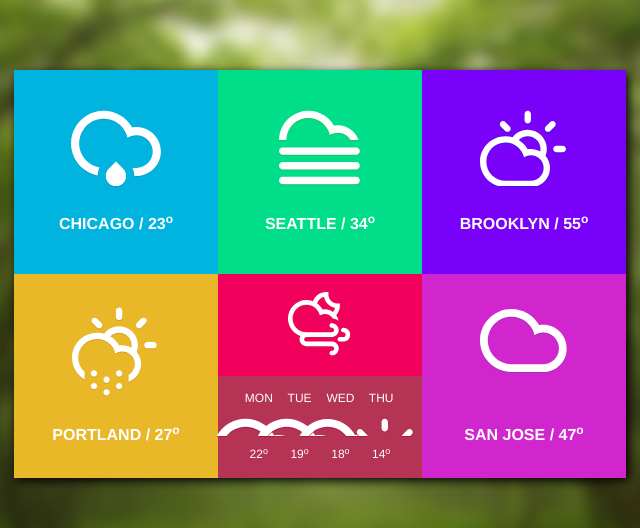
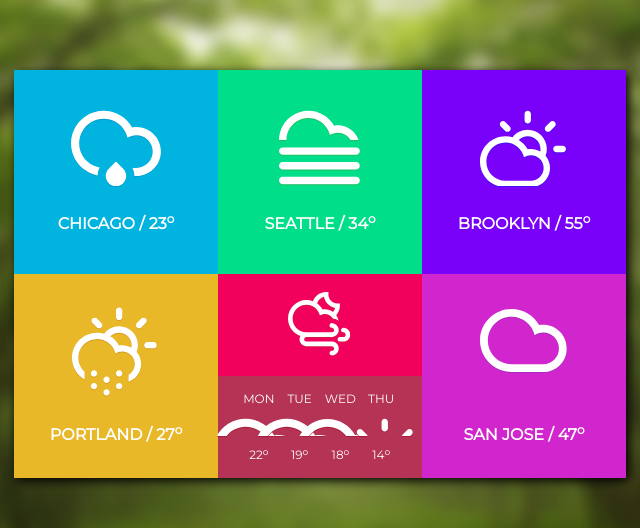
Before and after one commit to volkova-annie/Epam-Forecast-Widget, a website: page index.html in a window 1280 px wide. Shown: the part 126-654 px from the top of the page, 320-960 px from the left. Drawn offline with Linux system fonts and the light colour scheme.

Commit message:
added fonts

```diff
--- a/styles.css
+++ b/styles.css
@@ -1,7 +1,10 @@
+@import url('//fonts.googleapis.com/css?family=Montserrat');
+
 html, body {
   min-width: 100vw;
   min-height: 100vh;
   display: flex;
+  font-family: Montserrat, Helvetica, sans-serif;
 }
 .widget {
   min-width: 100%;
@@ -21,7 +24,6 @@
   width: 612px;
   height: 408px;
   font-size: 16px;
-  font-family: Helvetica;
   color: #ffffff;
   box-shadow: 3px 3px 10px #000000;
 }
```
